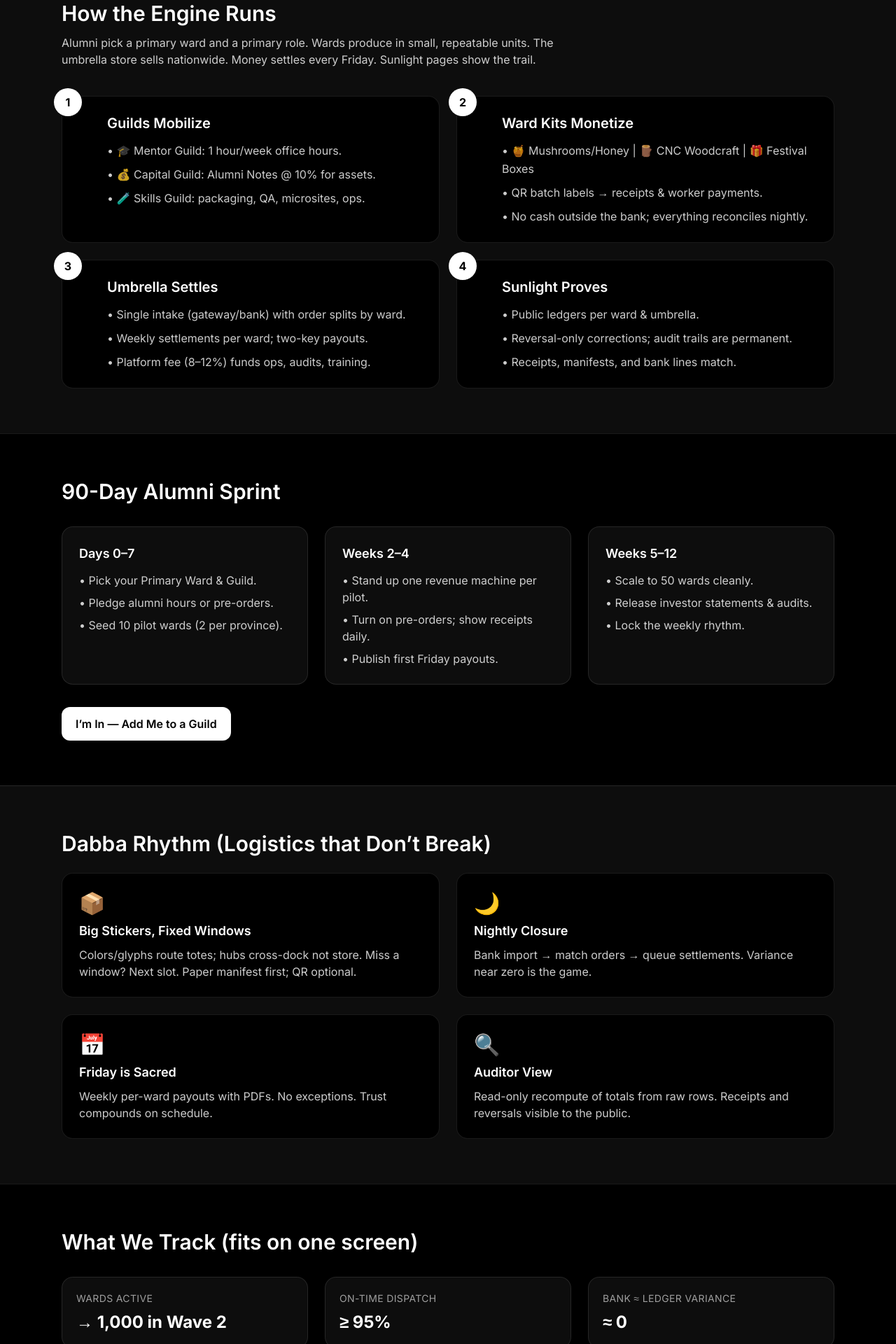
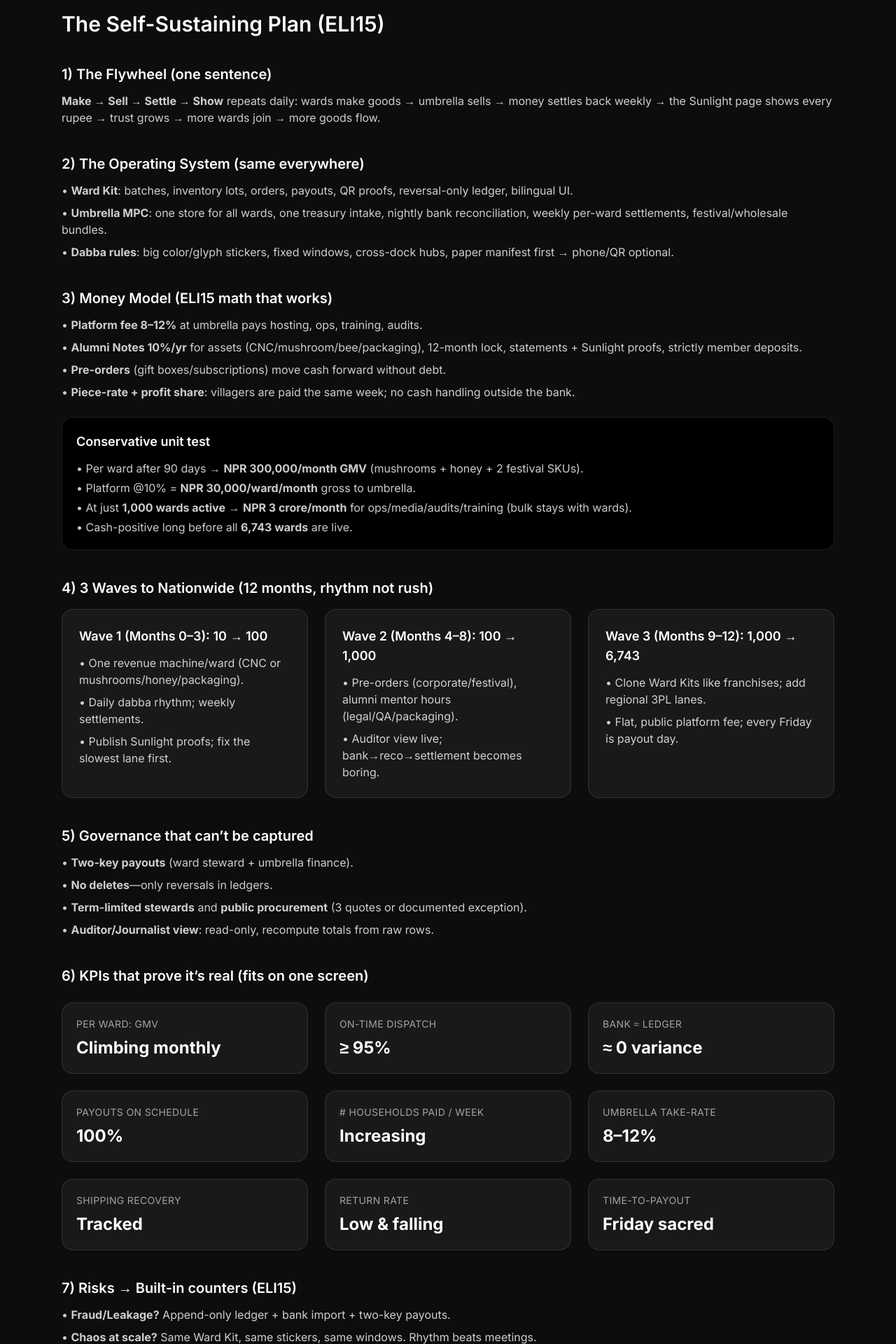
Before and after one commit to Zenslim/Gatishil, a Next.js app: page /alumni in a window 1280 px wide. Shown: the part 880-2800 px from the top of the page at 70% size. Built offline with nearby package versions, Linux system fonts and the light colour scheme.

Commit message:
Update page.tsx

```diff
--- a/app/alumni/page.tsx
+++ b/app/alumni/page.tsx
@@ -5,11 +5,11 @@ import Link from "next/link";
 export const metadata: Metadata = {
   title: "Gatishil Alumni Engine — SEBS → 6,743 Wards",
   description:
-    "Turn the SEBS network into a living engine: mobilize mentors, monetize micro-ventures, and settle cash weekly with receipts. One rhythm, 6,743 wards.",
+    "Turn the SEBS network into a living engine: Make → Sell → Settle → Show. One OS for 6,743 wards, Friday payouts, public receipts.",
   openGraph: {
     title: "Gatishil Alumni Engine — SEBS → 6,743 Wards",
     description:
-      "Mobilize & monetize the SEBS network with ward kits, an umbrella marketplace, and Friday settlements.",
+      "Mobilize mentors, monetize micro-ventures, weekly settlements, and Sunlight proofs. No donors—just receipts.",
     type: "website",
   },
 };
@@ -19,51 +19,33 @@ export default function AlumniEnginePage() {
     <main className="min-h-screen bg-black text-white">
       {/* Hero */}
       <section className="relative overflow-hidden">
-        <div className="mx-auto max-w-6xl px-6 py-20">
-          <div className="text-center">
+        <div className="mx-auto max-w-6xl px-6 py-20 text-center">
           <div className="inline-flex items-center gap-2 rounded-full border border-white/15 bg-white/5 px-4 py-2 text-sm">
-              <span>🎓 SEBS → 🛠️ Wards → 💸 Friday Payouts</span>
+            <span>🎓 SEBS → 🛠️ Wards → 💸 Friday Payouts → 🔆 Sunlight</span>
           </div>
           <h1 className="mt-6 text-4xl font-bold tracking-tight sm:text-6xl">
             Gatishil Alumni Engine
           </h1>
           <p className="mx-auto mt-5 max-w-2xl text-lg text-white/80">
-              Turn 4,500+ alumni into a nation-scale production network.
-              One rhythm: <span className="text-white">Make → Sell → Settle → Show</span>.
+            Turn 4,500+ alumni into a nation-scale production network. One rhythm:
+            <span className="text-white"> Make → Sell → Settle → Show</span>.
           </p>
           <div className="mt-8 flex flex-wrap justify-center gap-3">
-              <Link
-                href="/join?src=alumni"
-                className="rounded-xl bg-white px-5 py-3 font-semibold text-black hover:bg-white/90"
-              >
-                Join a Guild
-              </Link>
-              <Link
-                href="/chautari"
-                className="rounded-xl border border-white/20 px-5 py-3 font-semibold hover:bg-white/10"
-              >
-                Visit Chauṭarī
-              </Link>
-              <Link
-                href="/sunlight"
-                className="rounded-xl border border-emerald-400/30 bg-emerald-400/10 px-5 py-3 font-semibold text-emerald-300 hover:bg-emerald-400/20"
-              >
-                See Sunlight (Proofs)
-              </Link>
-            </div>
+            <CTA href="/join?src=alumni" label="Join a Guild" variant="primary" />
+            <CTA href="/chautari" label="Visit Chauṭarī" />
+            <CTA href="/sunlight" label="See Sunlight (Proofs)" variant="accent" />
           </div>
         </div>
         <div className="pointer-events-none absolute inset-0 -z-10 bg-[radial-gradient(ellipse_at_top,rgba(16,185,129,0.15),rgba(0,0,0,0))]" />
       </section>
 
-      {/* The Promise */}
-      <section className="border-t border-white/10">
-        <div className="mx-auto max-w-6xl px-6 py-14">
-          <div className="grid gap-8 md:grid-cols-3">
+      {/* Core Promise */}
+      <Section border>
+        <Grid3>
           <Card
             emoji="🧭"
             title="One Purpose"
-              text="Alumni power local dignity: each ward runs a tiny factory, a clean ledger, and a weekly payout."
+            text="Alumni power ward-level dignity: tiny factories, clean ledgers, weekly payouts."
           />
           <Card
             emoji="🛒"
@@ -73,68 +55,135 @@ export default function AlumniEnginePage() {
           <Card
             emoji="🧾"
             title="One Truth"
-              text="Every rupee leaves a receipt. Ledgers are append-only. Corrections happen by reversal, never delete."
+            text="Every rupee leaves a receipt. Ledgers are append-only. Corrections are reversals—never deletes."
           />
+        </Grid3>
+      </Section>
+
+      {/* ADD: Self-Sustaining Plan (ELI15) */}
+      <Section label="The Self-Sustaining Plan (ELI15)" shaded>
+        {/* 1) Flywheel */}
+        <Block title="1) The Flywheel (one sentence)">
+          <p className="text-white/80">
+            <b>Make → Sell → Settle → Show</b> repeats daily:
+            wards make goods → umbrella sells → money settles back weekly →
+            the Sunlight page shows every rupee → trust grows → more wards join → more goods flow.
+          </p>
+        </Block>
+
+        {/* 2) Operating System */}
+        <Block title="2) The Operating System (same everywhere)">
+          <ul className="mt-3 space-y-2 text-white/80">
+            <li>• <b>Ward Kit</b>: batches, inventory lots, orders, payouts, QR proofs, reversal-only ledger, bilingual UI.</li>
+            <li>• <b>Umbrella MPC</b>: one store for all wards, one treasury intake, nightly bank reconciliation, weekly per-ward settlements, festival/wholesale bundles.</li>
+            <li>• <b>Dabba rules</b>: big color/glyph stickers, fixed windows, cross-dock hubs, paper manifest first → phone/QR optional.</li>
+          </ul>
+        </Block>
+
+        {/* 3) Money Model */}
+        <Block title="3) Money Model (ELI15 math that works)">
+          <ul className="mt-3 space-y-2 text-white/80">
+            <li>• <b>Platform fee 8–12%</b> at umbrella pays hosting, ops, training, audits.</li>
+            <li>• <b>Alumni Notes 10%/yr</b> for assets (CNC/mushroom/bee/packaging), 12-month lock, statements + Sunlight proofs, strictly member deposits.</li>
+            <li>• <b>Pre-orders</b> (gift boxes/subscriptions) move cash forward without debt.</li>
+            <li>• <b>Piece-rate + profit share</b>: villagers are paid the same week; no cash handling outside the bank.</li>
+          </ul>
+
+          <div className="mt-6 rounded-2xl border border-white/10 bg-black p-5">
+            <h4 className="text-lg font-semibold">Conservative unit test</h4>
+            <ul className="mt-3 space-y-1 text-white/80">
+              <li>• Per ward after 90 days → <b>NPR 300,000/month GMV</b> (mushrooms + honey + 2 festival SKUs).</li>
+              <li>• Platform @10% = <b>NPR 30,000/ward/month</b> gross to umbrella.</li>
+              <li>• At just <b>1,000 wards active</b> → <b>NPR 3 crore/month</b> for ops/media/audits/training (bulk stays with wards).</li>
+              <li>• Cash-positive long before all <b>6,743 wards</b> are live.</li>
+            </ul>
           </div>
-        </div>
-      </section>
+        </Block>
 
-      {/* How it Works */}
-      <section className="border-t border-white/10 bg-white/5">
-        <div className="mx-auto max-w-6xl px-6 py-16">
-          <h2 className="text-3xl font-semibold">How the Engine Runs</h2>
-          <p className="mt-3 max-w-3xl text-white/80">
-            Alumni pick a primary ward and a primary role. Wards produce in small,
-            repeatable units. The umbrella store sells nationwide. Money settles
-            every Friday. Sunlight pages show the trail.
-          </p>
-
-          <div className="mt-10 grid gap-6 md:grid-cols-2">
-            <Step
-              number="1"
-              title="Guilds Mobilize"
-              lines={[
-                "🎓 Mentor Guild: 1 hour/week office hours.",
-                "💰 Capital Guild: Alumni Notes @ 10% for assets.",
-                "🧪 Skills Guild: packaging, QA, microsites, ops.",
+        {/* 4) Waves */}
+        <Block title="4) 3 Waves to Nationwide (12 months, rhythm not rush)">
+          <div className="mt-4 grid gap-6 md:grid-cols-3">
+            <Sprint
+              title="Wave 1 (Months 0–3): 10 → 100"
+              points={[
+                "One revenue machine/ward (CNC or mushrooms/honey/packaging).",
+                "Daily dabba rhythm; weekly settlements.",
+                "Publish Sunlight proofs; fix the slowest lane first.",
               ]}
             />
-            <Step
-              number="2"
-              title="Ward Kits Monetize"
-              lines={[
-                "🍯 Mushrooms/Honey | 🪵 CNC Woodcraft | 🎁 Festival Boxes",
-                "QR batch labels → receipts & worker payments.",
-                "No cash outside the bank; everything reconciles nightly.",
+            <Sprint
+              title="Wave 2 (Months 4–8): 100 → 1,000"
+              points={[
+                "Pre-orders (corporate/festival), alumni mentor hours (legal/QA/packaging).",
+                "Auditor view live; bank→reco→settlement becomes boring.",
               ]}
             />
-            <Step
-              number="3"
-              title="Umbrella Settles"
-              lines={[
-                "Single intake (gateway/bank) with order splits by ward.",
-                "Weekly settlements per ward; two-key payouts.",
-                "Platform fee (8–12%) funds ops, audits, training.",
-              ]}
-            />
-            <Step
-              number="4"
-              title="Sunlight Proves"
-              lines={[
-                "Public ledgers per ward & umbrella.",
-                "Reversal-only corrections; audit trails are permanent.",
-                "Receipts, manifests, and bank lines match.",
+            <Sprint
+              title="Wave 3 (Months 9–12): 1,000 → 6,743"
+              points={[
+                "Clone Ward Kits like franchises; add regional 3PL lanes.",
+                "Flat, public platform fee; every Friday is payout day.",
               ]}
             />
           </div>
+        </Block>
+
+        {/* 5) Governance */}
+        <Block title="5) Governance that can’t be captured">
+          <ul className="mt-3 space-y-2 text-white/80">
+            <li>• <b>Two-key payouts</b> (ward steward + umbrella finance).</li>
+            <li>• <b>No deletes</b>—only reversals in ledgers.</li>
+            <li>• <b>Term-limited stewards</b> and <b>public procurement</b> (3 quotes or documented exception).</li>
+            <li>• <b>Auditor/Journalist view</b>: read-only, recompute totals from raw rows.</li>
+          </ul>
+        </Block>
+
+        {/* 6) KPIs */}
+        <Block title="6) KPIs that prove it’s real (fits on one screen)">
+          <div className="mt-6 grid gap-6 sm:grid-cols-2 lg:grid-cols-3">
+            <KPI label="Per Ward: GMV" value="Climbing monthly" />
+            <KPI label="On-Time Dispatch" value="≥ 95%" />
+            <KPI label="Bank ≈ Ledger" value="≈ 0 variance" />
+            <KPI label="Payouts on Schedule" value="100%" />
+            <KPI label="# Households Paid / Week" value="Increasing" />
+            <KPI label="Umbrella Take-Rate" value="8–12%" />
+            <KPI label="Shipping Recovery" value="Tracked" />
+            <KPI label="Return Rate" value="Low & falling" />
+            <KPI label="Time-to-Payout" value="Friday sacred" />
           </div>
-      </section>
+        </Block>
 
-      {/* 90-Day Sprint */}
-      <section className="border-t border-white/10">
-        <div className="mx-auto max-w-6xl px-6 py-16">
-          <h2 className="text-3xl font-semibold">90-Day Alumni Sprint</h2>
-          <div className="mt-8 grid gap-6 md:grid-cols-3">
+        {/* 7) Risks & Counters */}
+        <Block title="7) Risks → Built-in counters (ELI15)">
+          <ul className="mt-3 space-y-2 text-white/80">
+            <li>• <b>Fraud/Leakage?</b> Append-only ledger + bank import + two-key payouts.</li>
+            <li>• <b>Chaos at scale?</b> Same Ward Kit, same stickers, same windows. Rhythm beats meetings.</li>
+            <li>• <b>Cash squeeze?</b> Pre-orders first; Alumni Notes only for assets with 6–12-month payback.</li>
+            <li>• <b>Politics drift?</b> Economics + receipts every Friday → stories can’t outrun facts.</li>
+          </ul>
+        </Block>
+
+        {/* 8) Why Self-Sustaining */}
+        <Block title="8) Why this makes the party self-sustaining (ELI15 justification)">
+          <p className="text-white/80">
+            Donor money fades. <b>Receipt-backed cashflow doesn’t.</b> When every ward earns weekly and every rupee
+            is visible, the <b>platform fee</b> quietly funds the party’s operations without favors. Gatishil becomes
+            Nepal’s lighthouse: dignity created locally, truth published nightly, movement powered by the people it serves.
+          </p>
+        </Block>
+
+        <div className="mt-8 rounded-2xl border border-emerald-400/30 bg-emerald-400/10 p-6 text-center">
+          <h4 className="text-xl font-semibold">Takeaway (one line)</h4>
+          <p className="mt-2 text-emerald-200">
+            Stand up ZenSara in each ward, keep the rhythm sacred (daily flow, Friday payouts), and the party becomes
+            a permanent engine—<b>no sponsors, no drama, just receipts.</b>
+          </p>
+        </div>
+      </Section>
+
+      {/* 90-Day Alumni Sprint (kept concise) */}
+      <Section label="90-Day Alumni Sprint" border>
+        <div className="grid gap-6 md:grid-cols-3">
           <Sprint
             title="Days 0–7"
             points={[
@@ -146,7 +195,7 @@ export default function AlumniEnginePage() {
           <Sprint
             title="Weeks 2–4"
             points={[
-                "Stand up one revenue machine per pilot.",
+              "Stand one revenue machine per pilot.",
               "Turn on pre-orders; show receipts daily.",
               "Publish first Friday payouts.",
             ]}
@@ -161,21 +210,13 @@ export default function AlumniEnginePage() {
           />
         </div>
         <div className="mt-8">
-            <Link
-              href="/join?src=alumni-sprint"
-              className="inline-block rounded-xl bg-white px-5 py-3 font-semibold text-black hover:bg-white/90"
-            >
-              I’m In — Add Me to a Guild
-            </Link>
+          <CTA href="/join?src=alumni-sprint" label="I’m In — Add Me to a Guild" variant="primary" />
         </div>
-        </div>
-      </section>
+      </Section>
 
       {/* Dabba Rhythm */}
-      <section className="border-t border-white/10 bg-white/5">
-        <div className="mx-auto max-w-6xl px-6 py-16">
-          <h2 className="text-3xl font-semibold">Dabba Rhythm (Logistics that Don’t Break)</h2>
-          <div className="mt-6 grid gap-6 md:grid-cols-2">
+      <Section label="Dabba Rhythm (logistics that don’t break)" shaded>
+        <div className="grid gap-6 md:grid-cols-2">
           <Bullet
             title="Big Stickers, Fixed Windows"
             text="Colors/glyphs route totes; hubs cross-dock not store. Miss a window? Next slot. Paper manifest first; QR optional."
@@ -197,23 +238,7 @@ export default function AlumniEnginePage() {
             icon="🔍"
           />
         </div>
-        </div>
-      </section>
-
-      {/* KPIs */}
-      <section className="border-t border-white/10">
-        <div className="mx-auto max-w-6xl px-6 py-16">
-          <h2 className="text-3xl font-semibold">What We Track (fits on one screen)</h2>
-          <div className="mt-8 grid gap-6 sm:grid-cols-2 lg:grid-cols-3">
-            <KPI label="Wards Active" value="→ 1,000 in Wave 2" />
-            <KPI label="On-Time Dispatch" value="≥ 95%" />
-            <KPI label="Bank ≈ Ledger Variance" value="≈ 0" />
-            <KPI label="Payouts on Schedule" value="100%" />
-            <KPI label="Households Paid / Week" value="Climbing" />
-            <KPI label="Platform Fee (Ops Fuel)" value="8–12%" />
-          </div>
-        </div>
-      </section>
+      </Section>
 
       {/* Closing CTA */}
       <section className="border-t border-white/10 bg-gradient-to-b from-white/5 to-transparent">
@@ -226,24 +251,9 @@ export default function AlumniEnginePage() {
             We’ll show the receipts every Friday.
           </p>
           <div className="mt-8 flex flex-wrap justify-center gap-3">
-            <Link
-              href="/join?src=alumni-hero"
-              className="rounded-xl bg-white px-5 py-3 font-semibold text-black hover:bg-white/90"
-            >
-              Start as Alumni
-            </Link>
-            <Link
-              href="/alumni/faq"
-              className="rounded-xl border border-white/20 px-5 py-3 font-semibold hover:bg-white/10"
-            >
-              Read the FAQ
-            </Link>
-            <Link
-              href="/sunlight"
-              className="rounded-xl border border-emerald-400/30 bg-emerald-400/10 px-5 py-3 font-semibold text-emerald-300 hover:bg-emerald-400/20"
-            >
-              Verify the Ledger
-            </Link>
+            <CTA href="/join?src=alumni-hero" label="Start as Alumni" variant="primary" />
+            <CTA href="/alumni/faq" label="Read the FAQ" />
+            <CTA href="/sunlight" label="Verify the Ledger" variant="accent" />
           </div>
         </div>
       </section>
@@ -251,7 +261,37 @@ export default function AlumniEnginePage() {
   );
 }
 
-/* ——— UI Bits ——— */
+/* ——— Small UI primitives ——— */
+
+function Section({
+  children,
+  label,
+  border,
+  shaded,
+}: {
+  children: React.ReactNode;
+  label?: string;
+  border?: boolean;
+  shaded?: boolean;
+}) {
+  return (
+    <section
+      className={[
+        border ? "border-t border-white/10" : "",
+        shaded ? "bg-white/5" : "",
+      ].join(" ")}
+    >
+      <div className="mx-auto max-w-6xl px-6 py-16">
+        {label ? <h2 className="text-3xl font-semibold">{label}</h2> : null}
+        {children}
+      </div>
+    </section>
+  );
+}
+
+function Grid3({ children }: { children: React.ReactNode }) {
+  return <div className="grid gap-8 md:grid-cols-3">{children}</div>;
+}
 
 function Card({
   emoji,
@@ -271,26 +311,11 @@ function Card({
   );
 }
 
-function Step({
-  number,
-  title,
-  lines,
-}: {
-  number: string;
-  title: string;
-  lines: string[];
-}) {
+function Block({ title, children }: { title: string; children: React.ReactNode }) {
   return (
-    <div className="relative rounded-2xl border border-white/10 bg-black p-6">
-      <div className="absolute -top-3 -left-3 flex h-10 w-10 items-center justify-center rounded-full bg-white text-black font-bold">
-        {number}
-      </div>
-      <h3 className="pl-10 text-xl font-semibold">{title}</h3>
-      <ul className="mt-3 space-y-2 pl-10 text-white/80">
-        {lines.map((l, i) => (
-          <li key={i} className="leading-relaxed">• {l}</li>
-        ))}
-      </ul>
+    <div className="mt-10">
+      <h3 className="text-xl font-semibold">{title}</h3>
+      <div className="mt-3">{children}</div>
     </div>
   );
 }
@@ -334,3 +359,26 @@ function KPI({ label, value }: { label: string; value: string }) {
     </div>
   );
 }
+
+function CTA({
+  href,
+  label,
+  variant = "ghost",
+}: {
+  href: string;
+  label: string;
+  variant?: "primary" | "accent" | "ghost";
+}) {
+  const base = "rounded-xl px-5 py-3 font-semibold";
+  const style =
+    variant === "primary"
+      ? "bg-white text-black hover:bg-white/90"
+      : variant === "accent"
+      ? "border border-emerald-400/30 bg-emerald-400/10 text-emerald-300 hover:bg-emerald-400/20"
+      : "border border-white/20 hover:bg-white/10";
+  return (
+    <Link href={href} className={`${base} ${style}`}>
+      {label}
+    </Link>
+  );
+}
```
Lines whose indentation alone changed are shown as unchanged.
